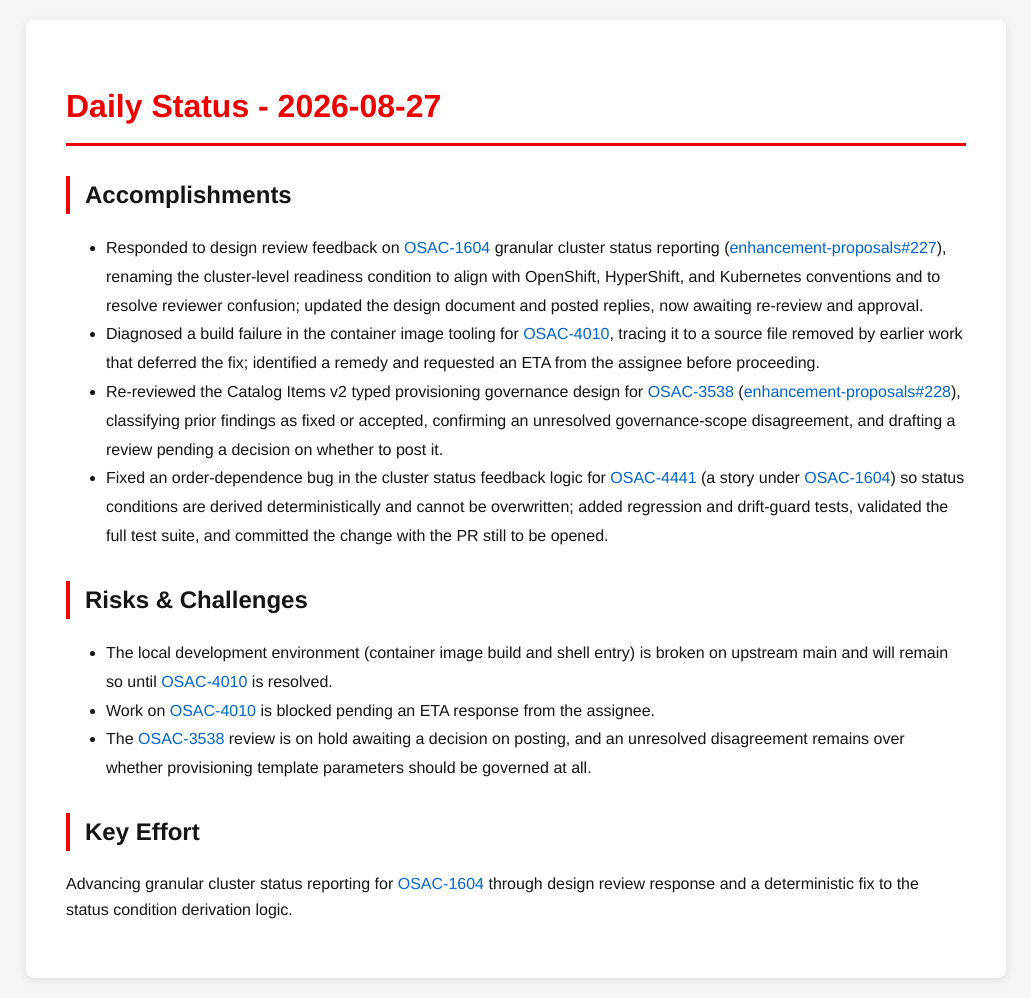
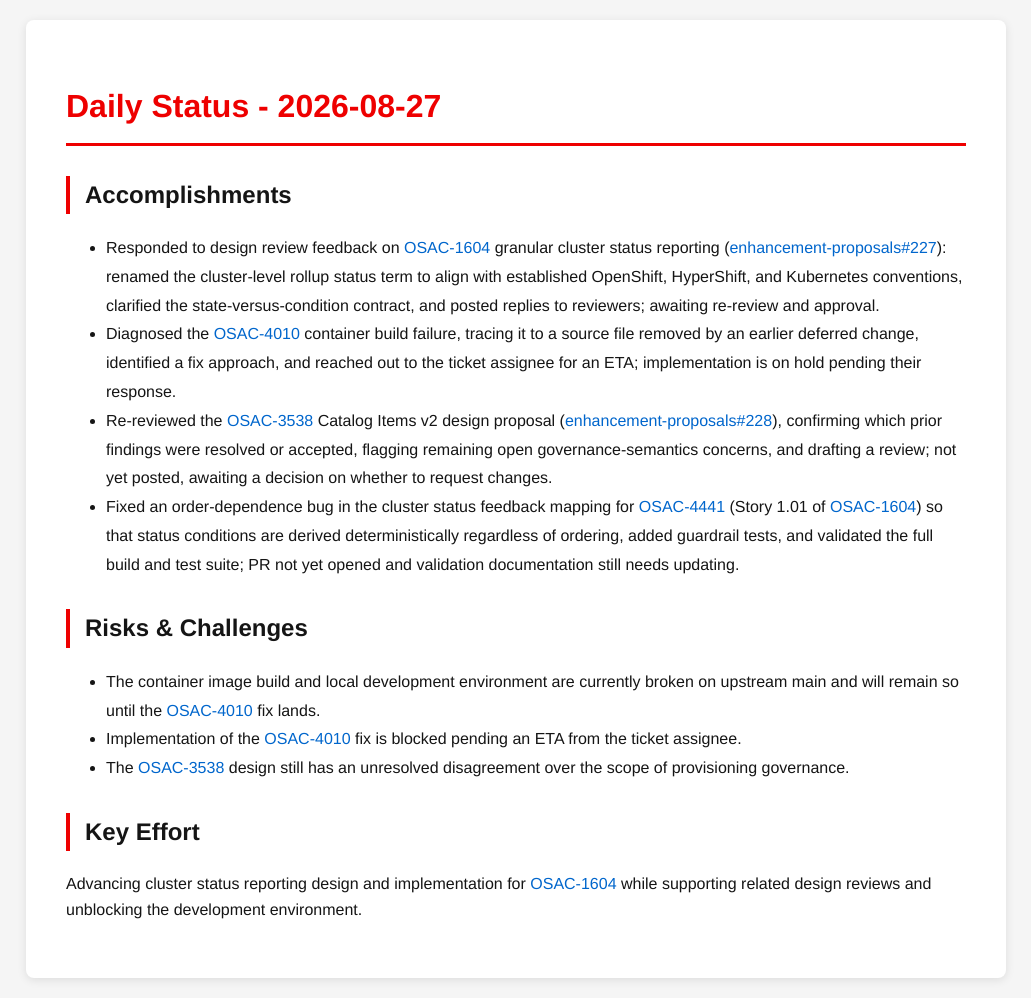
Before and after one commit to tzvatot/daily-status, a Jekyll site: the page built from 2026-08-27.md, in a window 1280 px wide. Shown: the whole page, without its empty margins (124-1155 px from the left). Built offline with Jekyll 4.4.1, drawn with Linux system fonts in a browser that asks for light colours.

Commit message:
Daily status update - 2026-08-27

```diff
--- a/2026-08-27.md
+++ b/2026-08-27.md
@@ -7,15 +7,15 @@
 # Daily Status - 2026-08-27
 
 ## Accomplishments
-- Responded to design review feedback on [OSAC-1604](https://redhat.atlassian.net/browse/OSAC-1604) granular cluster status reporting ([enhancement-proposals#227](https://github.com/osac-project/enhancement-proposals/pull/227)), renaming the cluster-level readiness condition to align with OpenShift, HyperShift, and Kubernetes conventions and to resolve reviewer confusion; updated the design document and posted replies, now awaiting re-review and approval.
-- Diagnosed a build failure in the container image tooling for [OSAC-4010](https://redhat.atlassian.net/browse/OSAC-4010), tracing it to a source file removed by earlier work that deferred the fix; identified a remedy and requested an ETA from the assignee before proceeding.
-- Re-reviewed the Catalog Items v2 typed provisioning governance design for [OSAC-3538](https://redhat.atlassian.net/browse/OSAC-3538) ([enhancement-proposals#228](https://github.com/osac-project/enhancement-proposals/pull/228)), classifying prior findings as fixed or accepted, confirming an unresolved governance-scope disagreement, and drafting a review pending a decision on whether to post it.
-- Fixed an order-dependence bug in the cluster status feedback logic for [OSAC-4441](https://redhat.atlassian.net/browse/OSAC-4441) (a story under [OSAC-1604](https://redhat.atlassian.net/browse/OSAC-1604)) so status conditions are derived deterministically and cannot be overwritten; added regression and drift-guard tests, validated the full test suite, and committed the change with the PR still to be opened.
+- Responded to design review feedback on [OSAC-1604](https://redhat.atlassian.net/browse/OSAC-1604) granular cluster status reporting ([enhancement-proposals#227](https://github.com/osac-project/enhancement-proposals/pull/227)): renamed the cluster-level rollup status term to align with established OpenShift, HyperShift, and Kubernetes conventions, clarified the state-versus-condition contract, and posted replies to reviewers; awaiting re-review and approval.
+- Diagnosed the [OSAC-4010](https://redhat.atlassian.net/browse/OSAC-4010) container build failure, tracing it to a source file removed by an earlier deferred change, identified a fix approach, and reached out to the ticket assignee for an ETA; implementation is on hold pending their response.
+- Re-reviewed the [OSAC-3538](https://redhat.atlassian.net/browse/OSAC-3538) Catalog Items v2 design proposal ([enhancement-proposals#228](https://github.com/osac-project/enhancement-proposals/pull/228)), confirming which prior findings were resolved or accepted, flagging remaining open governance-semantics concerns, and drafting a review; not yet posted, awaiting a decision on whether to request changes.
+- Fixed an order-dependence bug in the cluster status feedback mapping for [OSAC-4441](https://redhat.atlassian.net/browse/OSAC-4441) (Story 1.01 of [OSAC-1604](https://redhat.atlassian.net/browse/OSAC-1604)) so that status conditions are derived deterministically regardless of ordering, added guardrail tests, and validated the full build and test suite; PR not yet opened and validation documentation still needs updating.
 
 ## Risks & Challenges
-- The local development environment (container image build and shell entry) is broken on upstream main and will remain so until [OSAC-4010](https://redhat.atlassian.net/browse/OSAC-4010) is resolved.
-- Work on [OSAC-4010](https://redhat.atlassian.net/browse/OSAC-4010) is blocked pending an ETA response from the assignee.
-- The [OSAC-3538](https://redhat.atlassian.net/browse/OSAC-3538) review is on hold awaiting a decision on posting, and an unresolved disagreement remains over whether provisioning template parameters should be governed at all.
+- The container image build and local development environment are currently broken on upstream main and will remain so until the [OSAC-4010](https://redhat.atlassian.net/browse/OSAC-4010) fix lands.
+- Implementation of the [OSAC-4010](https://redhat.atlassian.net/browse/OSAC-4010) fix is blocked pending an ETA from the ticket assignee.
+- The [OSAC-3538](https://redhat.atlassian.net/browse/OSAC-3538) design still has an unresolved disagreement over the scope of provisioning governance.
 
 ## Key Effort
-Advancing granular cluster status reporting for [OSAC-1604](https://redhat.atlassian.net/browse/OSAC-1604) through design review response and a deterministic fix to the status condition derivation logic.
+Advancing cluster status reporting design and implementation for [OSAC-1604](https://redhat.atlassian.net/browse/OSAC-1604) while supporting related design reviews and unblocking the development environment.
```
